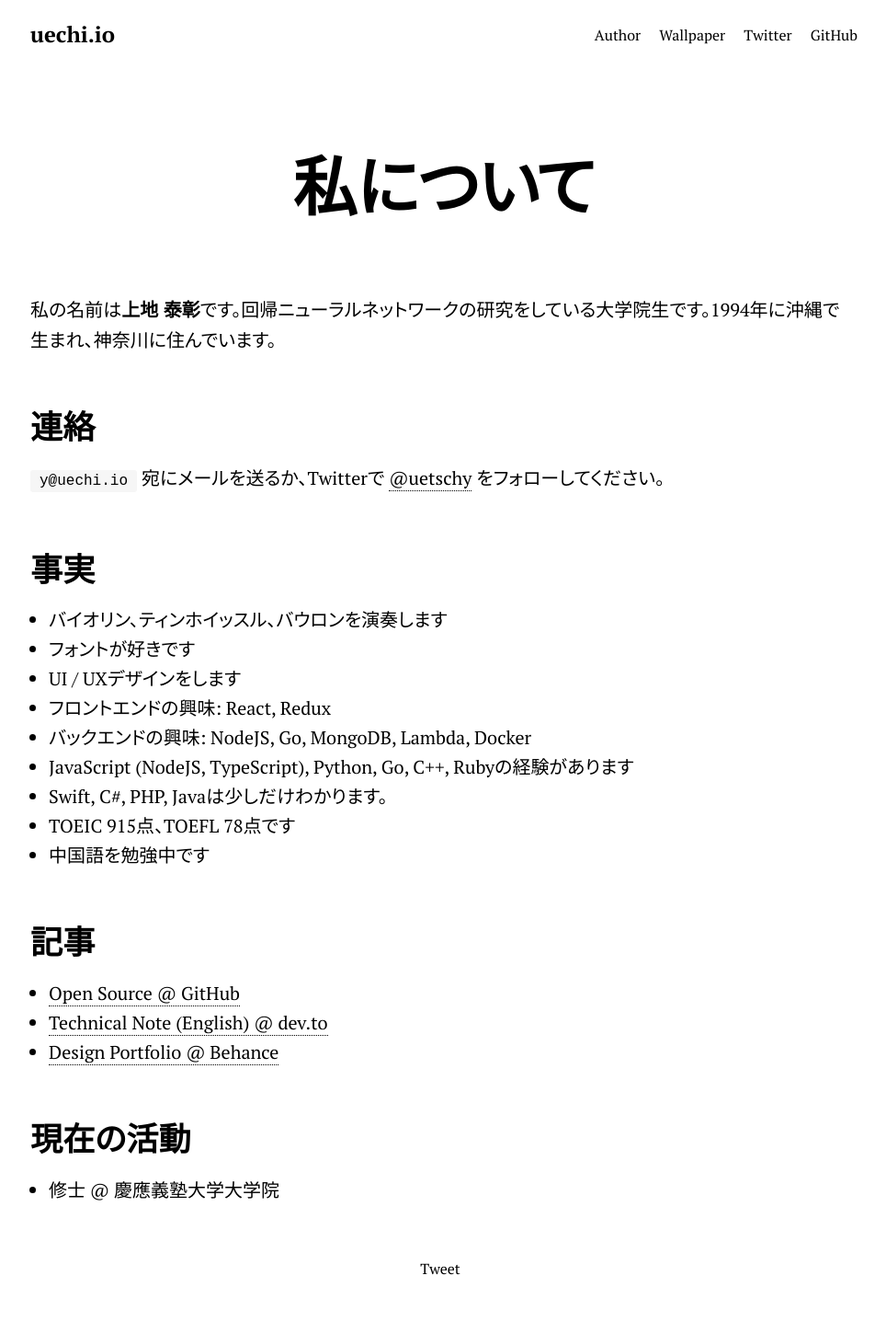
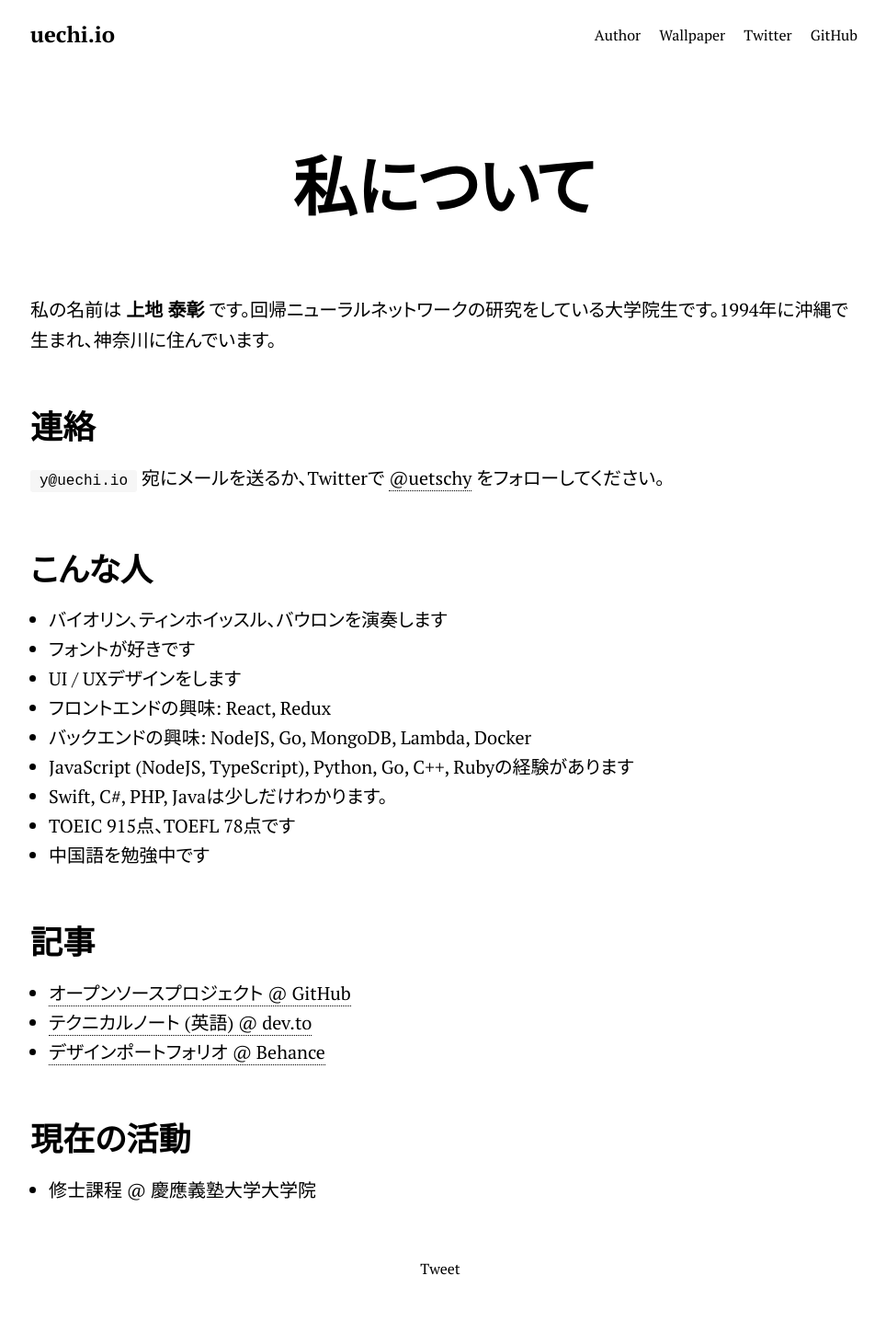
Before and after one commit to uetchy/uechi.io, a Jekyll site: the page built from _pages/author-ja.md, in a window 1280 px wide. Shown: the whole page at 92% size, without its empty margins (157-1121 px from the left). Built offline with Jekyll 4.4.1, drawn with Linux system fonts in a browser that asks for light colours; nearby versions of some CDN libraries; comment, search, counter and statistics services are not loaded.

Commit message:
translate whole things

```diff
--- a/_pages/author-ja.md
+++ b/_pages/author-ja.md
@@ -4,13 +4,13 @@
 layout: post
 ---
 
-私の名前は**上地 泰彰**です。回帰ニューラルネットワークの研究をしている大学院生です。1994年に沖縄で生まれ、神奈川に住んでいます。
+私の名前は **上地 泰彰** です。回帰ニューラルネットワークの研究をしている大学院生です。1994年に沖縄で生まれ、神奈川に住んでいます。
 
 # 連絡
 
- `y@uechi.io` 宛にメールを送るか、Twitterで [@uetschy](https://twitter.com/uetschy) をフォローしてください。
+`y@uechi.io` 宛にメールを送るか、Twitterで [@uetschy](https://twitter.com/uetschy) をフォローしてください。
 
-# 事実
+# こんな人
 
 - バイオリン、ティンホイッスル、バウロンを演奏します
 - フォントが好きです
@@ -24,10 +24,10 @@
 
 # 記事
 
-- [Open Source @ GitHub](https://github.com/uetchy)
-- [Technical Note (English) @ dev.to](https://dev.to/uetchy)
-- [Design Portfolio @ Behance](https://www.behance.net/uechi)
+- [オープンソースプロジェクト @ GitHub](https://github.com/uetchy)
+- [テクニカルノート (英語) @ dev.to](https://dev.to/uetchy)
+- [デザインポートフォリオ @ Behance](https://www.behance.net/uechi)
 
 # 現在の活動
 
-- 修士 @ 慶應義塾大学大学院
+- 修士課程 @ 慶應義塾大学大学院
```
